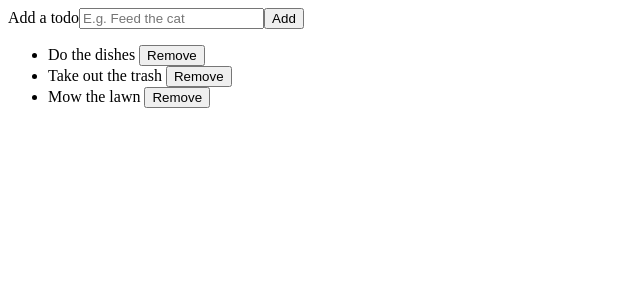
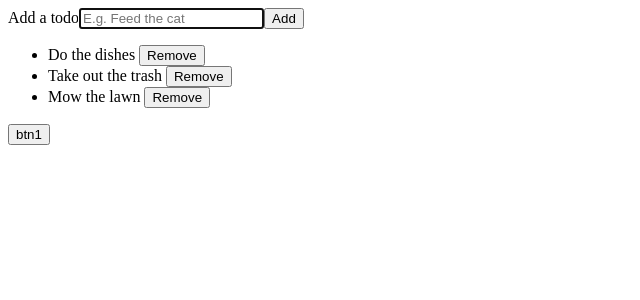
Before and after one commit to frankRenlf/vite_projects, a Vue app in the folder vue-demo/: page / in a window 1280 px wide. Shown: the top 300 px of the page, without its empty margins (0-640 px from the left). Built offline with nearby package versions, Linux system fonts and the light colour scheme.

Commit message:
Update App.vue

```diff
--- a/vue-demo/src/App.vue
+++ b/vue-demo/src/App.vue
@@ -1,5 +1,5 @@
 <script setup>
-import { ref } from "vue";
+import { computed, isRef, onMounted, ref } from "vue";
 import TodoItem from "@/components/TodoItem.vue";
 
 const newTodoText = ref("");
@@ -27,18 +27,35 @@ function addNewTodo() {
   });
   newTodoText.value = "";
 }
+
+const numbers = ref([1, 2, 3, 4, 5]);
+
+const evenNumbers = computed(() => {
+  return numbers.value.filter((n) => n % 2 === 0);
+});
+console.log(numbers.value, isRef(numbers));
+console.log(evenNumbers.value, isRef(evenNumbers));
+const btn1 = (msg, event) => {
+  console.log(event);
+};
+let ip = ref();
+onMounted(() => {
+  ip.value.focus();
+});
 </script>
 
 <template>
-  <form v-on:submit.prevent="addNewTodo">
+  <div>
     <label for="new-todo">Add a todo</label>
     <input
+      ref="ip"
       v-model="newTodoText"
       id="new-todo"
       placeholder="E.g. Feed the cat"
+      @keyup.enter.prevent="addNewTodo"
     />
-    <button>Add</button>
-  </form>
+    <button @click="addNewTodo">Add</button>
+  </div>
   <ul>
     <todo-item
       v-for="(todo, index) in todos"
@@ -47,4 +64,5 @@ function addNewTodo() {
       @remove="todos.splice(index, 1)"
     ></todo-item>
   </ul>
+  <button @click="btn1('test', $event)">btn1</button>
 </template>
```
